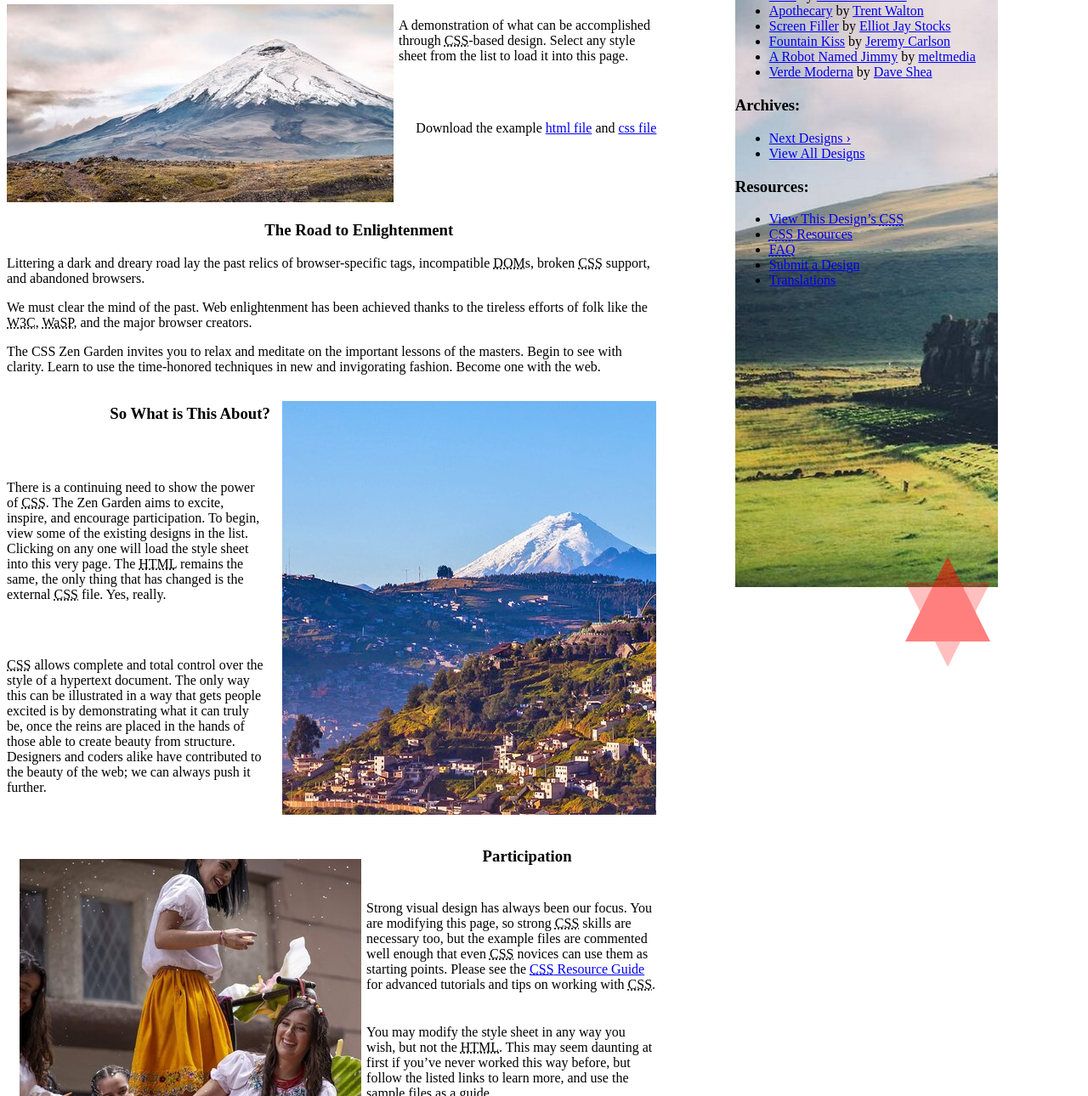
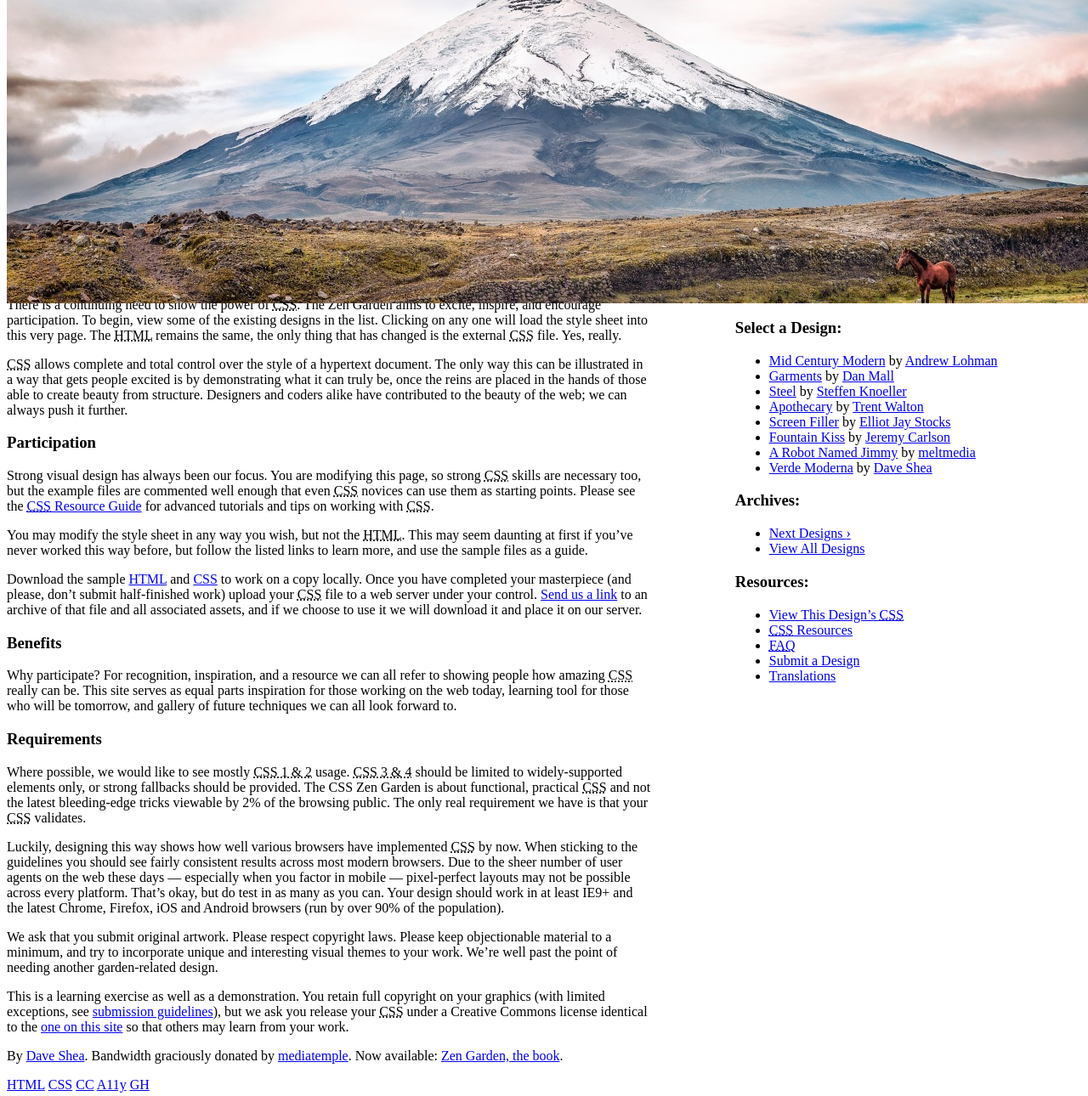
Before and after one commit to Ricardo230698/CSS-Zen-Garden-Project, a plain HTML site: page index.html in a window 1280 px wide. Shown: the part 117-1407 px from the top of the page at 85% size. Drawn offline with Linux system fonts and the light colour scheme.

Commit message:
Revert "Ricardo"

```diff
--- a/index.html
+++ b/index.html
@@ -194,6 +194,5 @@
 <div class="extra1" role="presentation"></div><div class="extra2" role="presentation"></div><div class="extra3" role="presentation"></div>
 <div class="extra4" role="presentation"></div><div class="extra5" role="presentation"></div><div class="extra6" role="presentation"></div>
 
-<script src="index.js" type="module"></script>
 </body>
 </html>
--- a/index.js
+++ /dev/null
@@ -1,9 +0,0 @@
-document.addEventListener("DOMContentLoaded", ()=> {
-    const sidebar = document.querySelector(".sidebar");
-    var div_shape = document.createElement("div");
-
-    div_shape.setAttribute("id", "extra");
-    div_shape.setAttribute("style", "width: 0; height: 0; border-left: 50px solid transparent; border-right: 50px solid transparent; border-bottom: 100px solid red; position: relative;")
-
-    sidebar.appendChild(div_shape);
-})
--- a/style.css
+++ b/style.css
@@ -23,237 +23,13 @@
   }
 }
 
-
-/* PRIMERA IMAGEN (50% mas pequeña la imagen) */
-
-#zen-summary {
-  position: relative;
-  display: grid;
-  grid-template-columns: 60% 40%;
-  grid-template-rows: 1fr 1fr;
-  grid-gap: 6px;
-}
-
-#zen-summary::before {
-  content: url("images/rsz_chile01.jpg");
-  display: block;
+.intro::before {
+  content: "";
+  background: transparent url(https://raw.githubusercontent.com/Ricardo230698/CSS-Zen-Garden-Project/main/images/chile01.jpeg) no-repeat top center;
   width: 100%;
   height: 100%;
-  left: 10px;
-  top: 10px;
-  overflow: hidden;
-  grid-row: 1/3;
+  position: absolute;
 }
-
-#zen-summary p:nth-of-type(1) {
-  grid-column: 2/3;
-}
-
-#zen-summary p:nth-of-type(2) {
-  grid-column: 2/3;
-  justify-self: end;
-}
-
-
-
-/* SEGUNDA IMAGEN (IMAGEN TAMAÑO NORMAL)*/
-
-#zen-explanation {
-  position: relative;
-  display: grid;
-  grid-template-columns: 40% 60%;
-  grid-template-rows: repeat(3, min-content);
-  grid-gap: 6px;
-}
-
-#zen-explanation::after {
-  content: url("images/chile00.jpeg");
-  overflow: hidden;
-  grid-row: 1/4;
-  grid-column: 2/3;
-  align-self: center;
-  padding: 15px;
-}
-
-#zen-explanation h3 {
-  grid-column: 1/2;
-}
-
-#zen-explanation p:nth-of-type(1) {
-  grid-column: 1/2;
-}
-
-#zen-explanation p:nth-of-type(2) {
-  grid-column: 1/2;
-}
-
-
-/* TERCERA IMAGEN (50% mas pequeña la imagen) */
-
-#zen-participation {
-  position: relative;
-  display: grid;
-  grid-template-columns: 55% 45%;
-  grid-template-rows: repeat(4, min-content);
-  grid-gap: 6px;
-}
-
-#zen-participation::before {
-  content: url("images/rsz_costarica00.jpg");
-  overflow: hidden;
-  grid-row: 1/5;
-  grid-column: 1/2;
-  align-self: center;
-  padding: 15px;
-}
-
-#zen-participation h3 {
-  grid-column: 2/3;
-}
-
-#zen-participation p:nth-of-type(1) {
-  grid-column: 2/3;
-}
-
-#zen-participation p:nth-of-type(2) {
-  grid-column: 2/3;
-}
-
-#zen-participation p:nth-of-type(3) {
-  grid-column: 2/3;
-}
-
-
-/* CUARTA IMAGEN (25% mas pequeña la imagen)*/
-
-#zen-requirements {
-  position: relative;
-  display: grid;
-  grid-template-columns: 55% 45%;
-  grid-template-rows: repeat(6, min-content);
-  grid-gap: 6px;
-}
-
-#zen-requirements::before {
-  content: url("images/rsz_chile02.jpg");
-  overflow: hidden;
-  grid-row: 1/7;
-  grid-column: 1/2;
-  align-self: center;
-  padding: 15px;
-}
-
-#zen-requirements h3 {
-  grid-column: 2/3;
-}
-
-#zen-requirements p:nth-of-type(1) {
-  grid-column: 2/3;
-}
-
-#zen-requirements p:nth-of-type(2) {
-  grid-column: 2/3;
-}
-
-#zen-requirements p:nth-of-type(3) {
-  grid-column: 2/3;
-}
-
-#zen-requirements p:nth-of-type(4) {
-  grid-column: 2/3;
-}
-
-#zen-requirements p:nth-of-type(5) {
-  grid-column: 2/3;
-}
-
-
-/* SIDEBAR QUE SE VEA SIEMPRE */
-
-.sidebar {
-  background-color: aqua;
-  height: 100vh;
-  position: sticky;
-  top: 0;
-  margin-top: 0;
-  background-image: url("/images/chile02.jpeg");
-}
-
-/* ANIMACIÓN EN EL SIDEBAR CON CSS SHAPE */
-
-@keyframes orbit {
-  0% {
-    transform: translate(0,-480%);
-  }
-  25% {
-    transform: translate(200%,-480%);
-  }
-  50% {
-    transform: translate(200%, 300%);
-  }
-  75% {
-    transform: translate(0, 300%);
-  }
-  100% {
-    transform: translate(0, -480%);
-  }
-}
-
-#extra {
-  animation: orbit 10s linear infinite;
-  z-index: -1;
-  opacity: .5;
-}
-
-#extra::after{
-  width: 0;
-  height: 0;
-  border-left: 50px solid transparent;
-  border-right: 50px solid transparent;
-  border-top: 100px solid red;
-  opacity: .5;
-  position: absolute;
-  content: "";
-  top: 30px;
-  left: -50px;
-  z-index: -1;
-}
-
-
-/* ANIMACIÓN DE LOS HEADLINES */
-
-@keyframes moving {
-  0% {
-    transform: translate(0,0);
-  }
-  50% {
-    transform: translate(30%,0);
-  }
-  100% {
-    transform: translate(60%,0);
-  }
-}
-
-#zen-explanation h3 {
-  animation: moving 3s linear infinite alternate-reverse;
-}
-
-#zen-participation h3 {
-  animation: moving 3s linear infinite alternate-reverse;
-}
-
-#zen-preamble h3 {
-  animation: moving 3s linear infinite alternate-reverse;
-}
-
-#zen-benefits h3 {
-  animation: moving 3s linear infinite alternate-reverse;
-}
-
-#zen-requirements h3 {
-  animation: moving 3s linear infinite alternate-reverse;
-}
-
 
 header {
   grid-area: header;
```
Also changed, not shown: images/rsz_chile01.jpg (deleted), images/rsz_chile02.jpg (deleted), images/rsz_costarica00.jpg (deleted).
